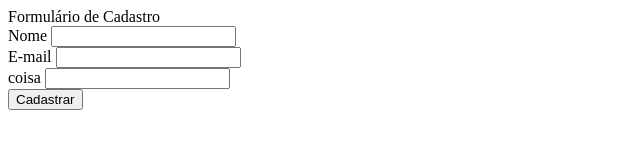
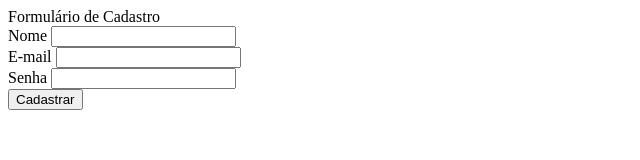
Before and after one commit to Eluriomilmar/EBAC, a plain HTML site: page exercicio_html.html in a window 1280 px wide. Shown: the full height of the page, 0-640 px from the left. Drawn offline with Linux system fonts and the light colour scheme.

Commit message:
exercício_html

```diff
--- a/exercicio_html.html
+++ b/exercicio_html.html
@@ -14,7 +14,7 @@
         <br />
         <label for="endeletronico">E-mail</label> <input type="email" id="endeletronico"/>
         <br />
-        <label for="senha">coisa</label> <input type="password" id="senha"/> <label for="senha"></label>
+        <label for="senha">Senha</label> <input type="password" id="senha"/> <label for="senha"></label>
         <br />
         <input type="submit" value="Cadastrar"/>
 
```
